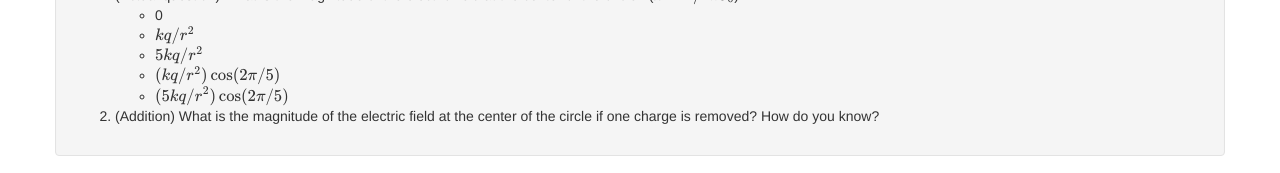
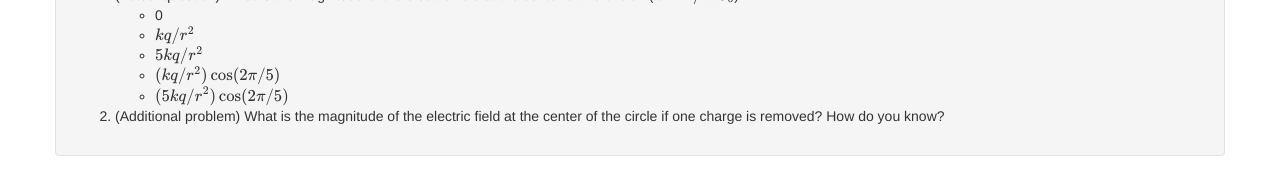
Before and after one commit to dannycab/phy481msu_f2019, a Jekyll site: the page built from assignments/homework2.md, in a window 1280 px wide and 900 px high, scrolled down 1620 px. Shown: the part 724-897 px from the top of the window. Built offline with Jekyll 4.4.1, drawn with Linux system fonts in a browser that asks for light colours; formulas are drawn with MathJax 3.

Commit message:
updated with homework 2 and with script to make homework PDFs

```diff
--- a/assignments/homework2.md
+++ b/assignments/homework2.md
@@ -92,4 +92,4 @@ Five positive charges of magntiude $q$ are arranged symmetrically around the cir
   - $5kq/r^2$
   - $(kq/r^2)\cos(2\pi/5)$
   - $(5kq/r^2)\cos(2\pi/5)$
-2. (Addition) What is the magnitude of the electric field at the center of the circle if one charge is removed? How do you know?
+2. (Additional problem) What is the magnitude of the electric field at the center of the circle if one charge is removed? How do you know?
```
Also changed, not shown: assignments/list_of_assignments.md (+1 -0 lines), 9 other files.
